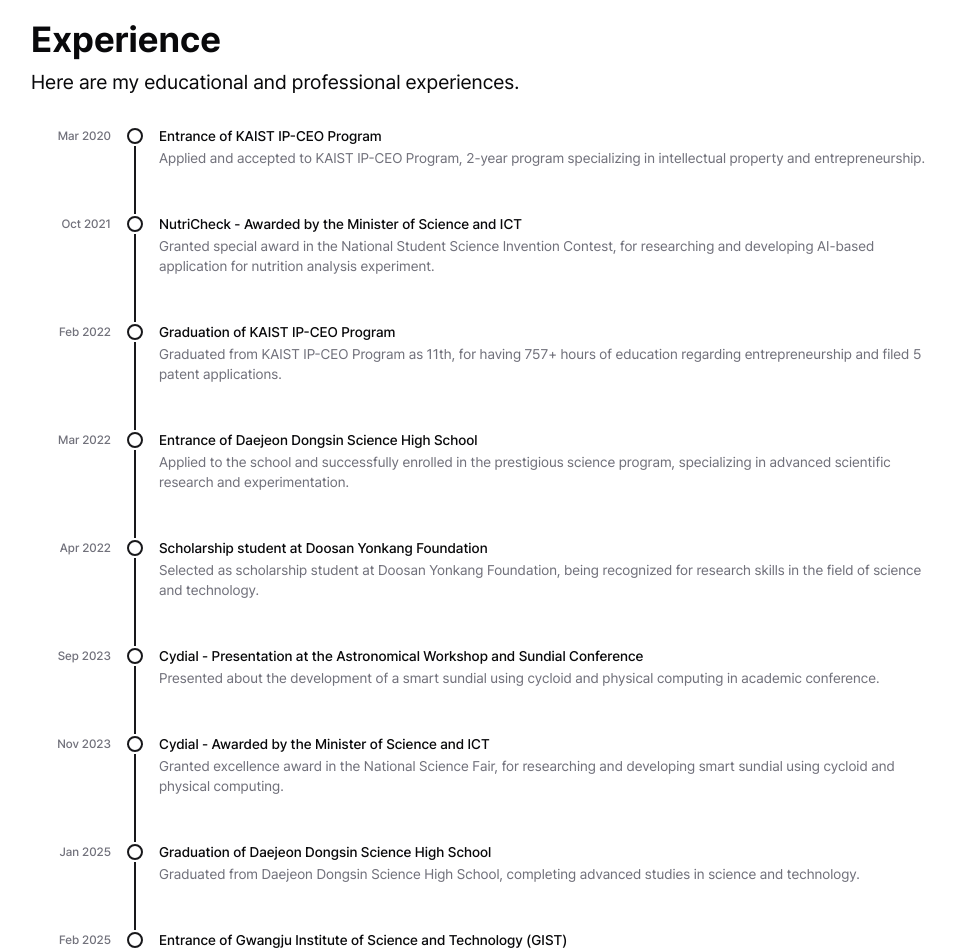
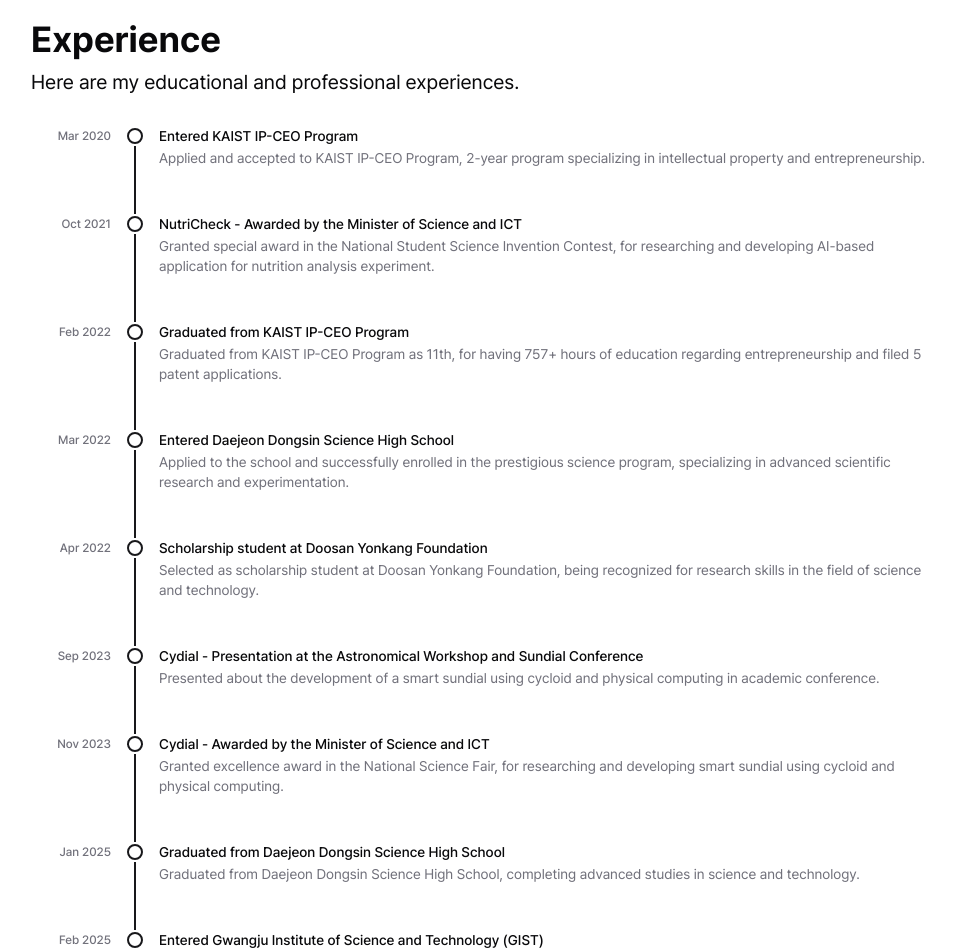
Before and after one commit to hoony6134/portfolio, a React (Vite) app: page / in a window 1280 px wide. Shown: the part 780-1732 px from the top of the page, without its empty margins (161-1116 px from the left). Built offline with nearby package versions, Linux system fonts and the light colour scheme.

Commit message:
fix: grammar faults

```diff
--- a/src/pages/home/components/timeline-section.tsx
+++ b/src/pages/home/components/timeline-section.tsx
@@ -13,7 +13,7 @@
   {
     id: 1,
     date: 'Mar 2020',
-    title: 'Entrance of KAIST IP-CEO Program',
+    title: 'Entered KAIST IP-CEO Program',
     description:
       'Applied and accepted to KAIST IP-CEO Program, 2-year program specializing in intellectual property and entrepreneurship.',
   },
@@ -27,14 +27,14 @@
   {
     id: 3,
     date: 'Feb 2022',
-    title: 'Graduation of KAIST IP-CEO Program',
+    title: 'Graduated from KAIST IP-CEO Program',
     description:
       'Graduated from KAIST IP-CEO Program as 11th, for having 757+ hours of education regarding entrepreneurship and filed 5 patent applications.',
   },
   {
     id: 4,
     date: 'Mar 2022',
-    title: 'Entrance of Daejeon Dongsin Science High School',
+    title: 'Entered Daejeon Dongsin Science High School',
     description:
       'Applied to the school and successfully enrolled in the prestigious science program, specializing in advanced scientific research and experimentation.',
   },
@@ -63,14 +63,14 @@
   {
     id: 8,
     date: 'Jan 2025',
-    title: 'Graduation of Daejeon Dongsin Science High School',
+    title: 'Graduated from Daejeon Dongsin Science High School',
     description:
       'Graduated from Daejeon Dongsin Science High School, completing advanced studies in science and technology.',
   },
   {
     id: 9,
     date: 'Feb 2025',
-    title: 'Entrance of Gwangju Institute of Science and Technology (GIST)',
+    title: 'Entered Gwangju Institute of Science and Technology (GIST)',
     description:
       'Applied and accepted to Gwangju Institute of Science and Technology (GIST), pursuing advanced studies in science and technology.',
   },
```
